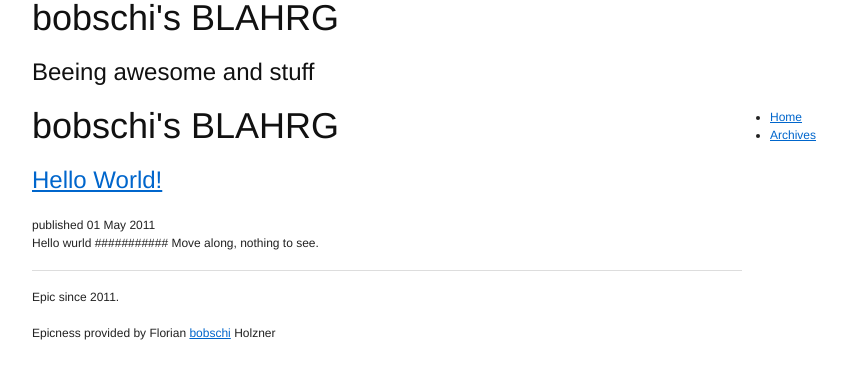
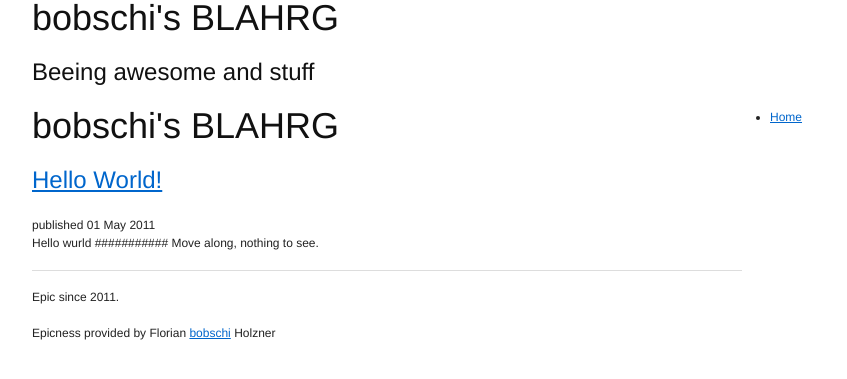
Before and after one commit to bobschi/lebobs.ch, a Jekyll site: the page built from index.markdown, in a window 1280 px wide. Shown: the top 379 px of the page, without its empty margins (133-980 px from the left). Built offline with Jekyll 4.4.1, drawn with Linux system fonts in a browser that asks for light colours; Markdown is read by kramdown in place of the engine named in the settings.

Commit message:
removed links to archives

```diff
--- a/_layouts/default.html
+++ b/_layouts/default.html
@@ -37,7 +37,6 @@
 			<nav class="span-6 last">
 				<ul>
 					<li><a href="http://lebobs.ch/">Home</a></li>
-					<li><a href="http://lebobs.ch/Archive/">Archives</a></li>
 				</ul>
 			</nav>
 
--- a/_layouts/post.html
+++ b/_layouts/post.html
@@ -37,7 +37,6 @@
 			<nav class="span-6 last">
 				<ul>
 					<li><a href="http://lebobs.ch/">Home</a></li>
-					<li><a href="http://lebobs.ch/Archive/">Archives</a></li>
 				</ul>
 			</nav>
 
```
